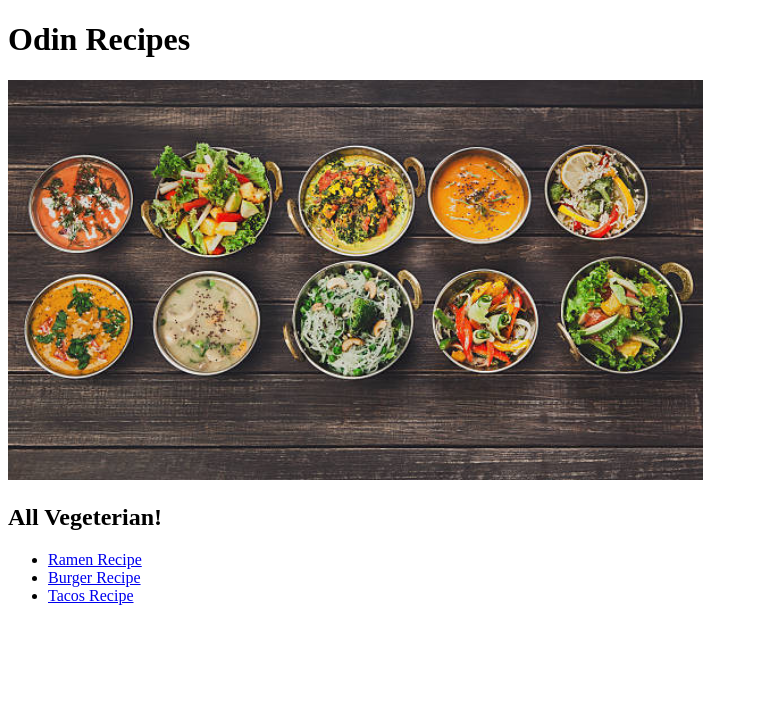
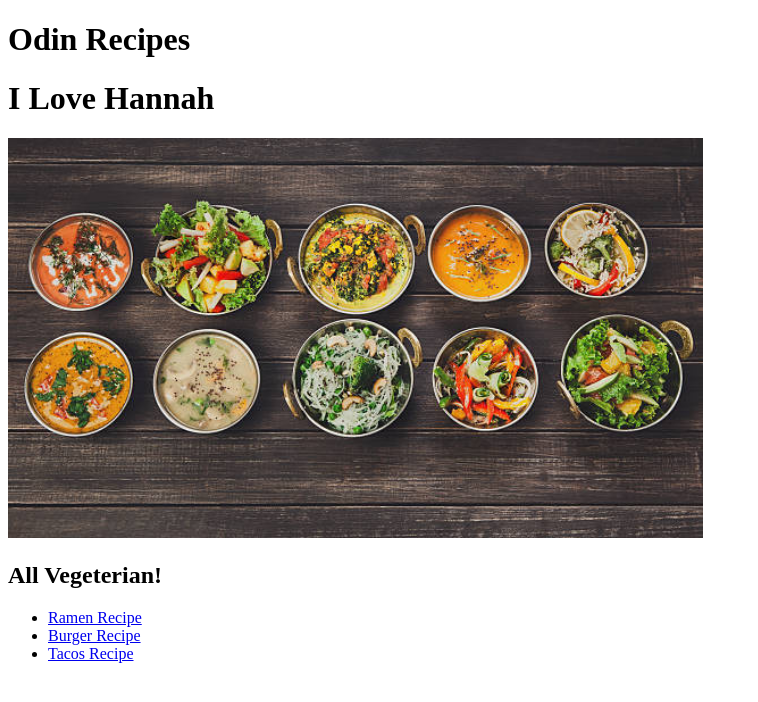
Before and after one commit to kalebshah/odin-recipes, a plain HTML site: page index.html in a window 1280 px wide. Shown: the whole page, without its empty margins (0-758 px from the left). Drawn offline with Linux system fonts and the light colour scheme.

Commit message:
Add a silly message

```diff
--- a/index.html
+++ b/index.html
@@ -7,6 +7,7 @@
 </head>
 <body>
     <h1>Odin Recipes</h1>
+    <h1>I Love Hannah</h1>
     <img src="images/all_food_img.jpg" alt="Image of different vegeterian meals" height="400">
     <h2>All Vegeterian!</h2>
     <ul>
```
